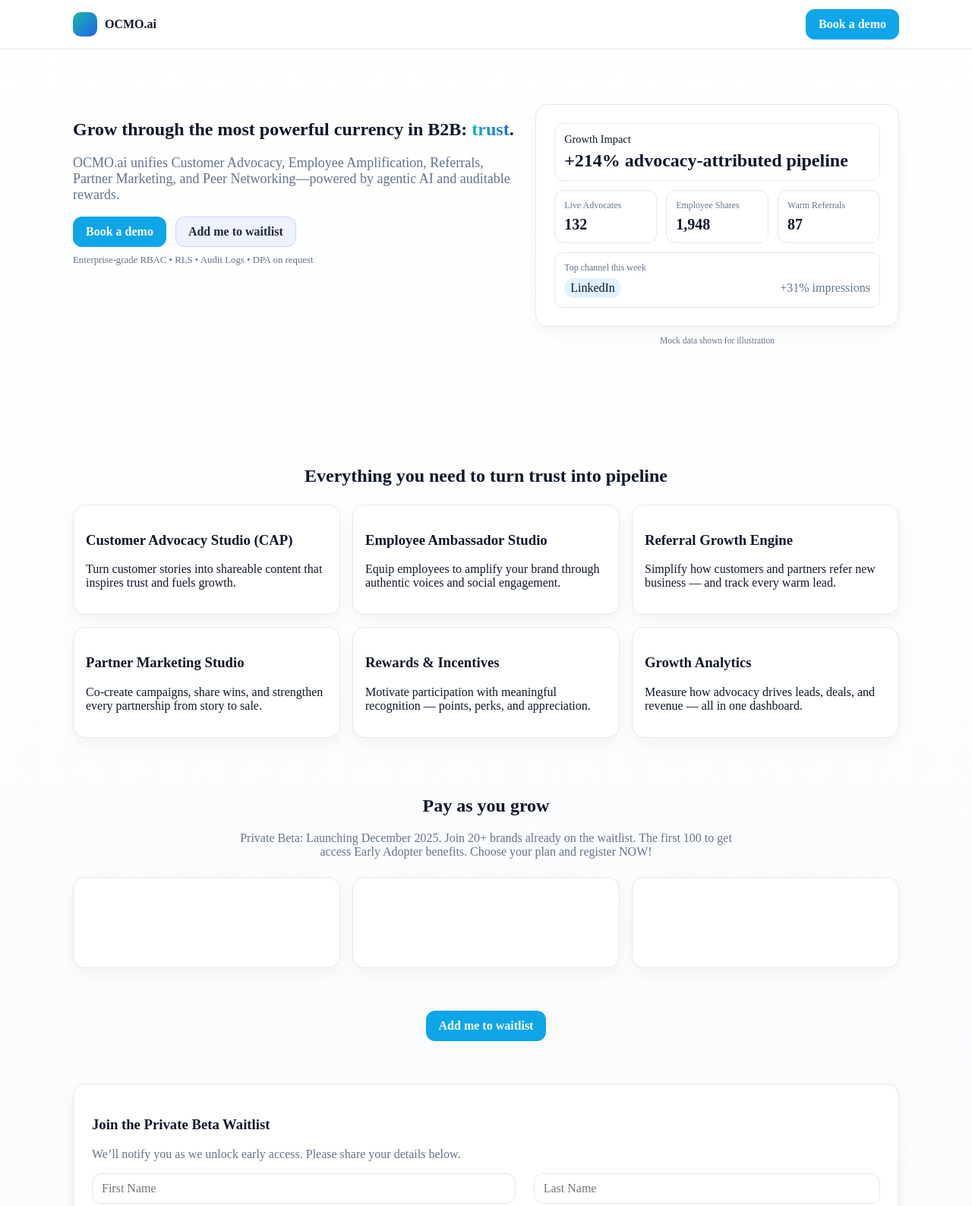
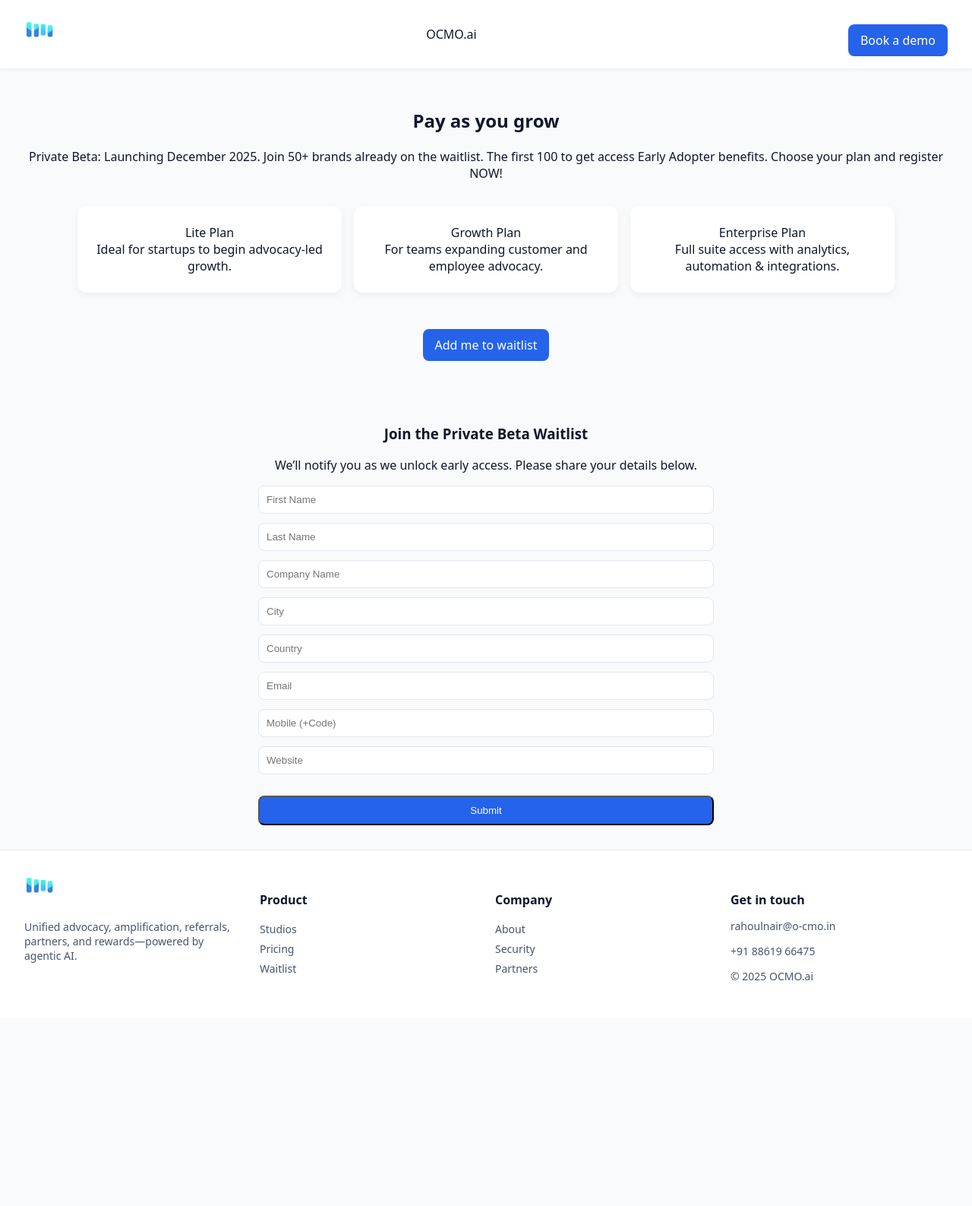
Before and after one commit to RahoulNair/ocmo.ai, a plain HTML site: page index.html in a window 1280 px wide. Shown: the top 1587 px of the page at 76% size. After the commit the page ends 1340 px from the top, so only its background shows below. Drawn offline with Linux system fonts and the light colour scheme.

Commit message:
Add files via upload

```diff
--- a/app.js
+++ b/app.js
@@ -1,10 +1 @@
-
-// Smooth scroll for anchor links
-document.querySelectorAll('a[href^="#"]').forEach(a=>{
-  a.addEventListener('click',e=>{
-    const id=a.getAttribute('href').slice(1);
-    const el=document.getElementById(id);
-    if(el){ e.preventDefault(); el.scrollIntoView({behavior:'smooth'}); }
-  });
-});
 console.log('OCMO.ai static site ready');
--- a/index.html
+++ b/index.html
@@ -4,148 +4,73 @@
   <meta charset="utf-8" />
   <meta name="viewport" content="width=device-width, initial-scale=1" />
   <title>OCMO.ai — Advocacy-led Growth</title>
-  <meta name="description" content="OCMO.ai unifies Customer Advocacy, Employee Amplification, Referrals, Partner Marketing, and Rewards — powered by agentic AI." />
   <link rel="stylesheet" href="style.css" />
 </head>
 <body>
-<header class="site-header">
-  <div class="container nav">
-    <div class="brand">
-      <div class="logo"></div>
+  <header>
+    <div class="nav">
+      <img src="OCMO Logo - Transparent.png" alt="OCMO.ai" class="logo" />
       <span>OCMO.ai</span>
-    </div>
-    <div class="actions">
-      <a class="btn" href="mailto:rahoulnair@o-cmo.in?subject=Interested%20in%20OCMO.AI%20Demo&body=Hi%20Rahoul%2C%0D%0A%0D%0ACompany%20Name%3A%20%0D%0AFull%20Name%3A%20%0D%0ALocation%20(City%2C%20Country)%3A%20%0D%0AEmail%3A%20%0D%0AMobile%20(%2BCode)%3A%20%0D%0AWebsite%3A%20%0D%0A%0D%0AWe%27d%20like%20a%20demo%20of%20OCMO.AI.%0D%0AThanks!">Book a demo</a>
-    </div>
+      <a class="btn" href="mailto:rahoulnair@o-cmo.in?subject=Interested%20in%20OCMO.AI%20Demo">Book a demo</a>
     </div>
   </header>
 
-<main>
-  <section class="hero">
-    <div class="container grid2">
+  <section id="pricing" class="center">
+    <h2>Pay as you grow</h2>
+    <p>Private Beta: Launching December 2025. Join 50+ brands already on the waitlist. The first 100 to get access Early Adopter benefits. Choose your plan and register NOW!</p>
+    <div class="plans">
+      <div class="plan">Lite Plan<br/>Ideal for startups to begin advocacy-led growth.</div>
+      <div class="plan">Growth Plan<br/>For teams expanding customer and employee advocacy.</div>
+      <div class="plan">Enterprise Plan<br/>Full suite access with analytics, automation & integrations.</div>
+    </div>
+    <a href="#register" class="btn">Add me to waitlist</a>
+  </section>
+
+  <section id="register" class="form">
+    <h3>Join the Private Beta Waitlist</h3>
+    <p>We’ll notify you as we unlock early access. Please share your details below.</p>
+    <form action="https://formspree.io/f/xqayjqed" method="POST">
+      <input name="firstName" placeholder="First Name" required />
+      <input name="lastName" placeholder="Last Name" required />
+      <input name="company" placeholder="Company Name" required />
+      <input name="city" placeholder="City" />
+      <input name="country" placeholder="Country" />
+      <input type="email" name="email" placeholder="Email" required />
+      <input name="mobile" placeholder="Mobile (+Code)" />
+      <input name="website" placeholder="Website" />
+      <input type="hidden" name="_subject" value="OCMO.ai Waitlist Submission" />
+      <input type="text" name="_gotcha" style="display:none" />
+      <button type="submit" class="btn">Submit</button>
+    </form>
+  </section>
+
+  <footer>
+    <div class="footer-grid">
       <div>
-        <h1>Grow through the most powerful currency in B2B: <span class="grad">trust</span>.</h1>
-        <p class="lead">OCMO.ai unifies Customer Advocacy, Employee Amplification, Referrals, Partner Marketing, and Peer Networking—powered by agentic AI and auditable rewards.</p>
-        <div class="row">
-          <a class="btn" href="mailto:rahoulnair@o-cmo.in?subject=Interested%20in%20OCMO.AI%20Demo&body=Hi%20Rahoul%2C%0D%0A%0D%0ACompany%20Name%3A%20%0D%0AFull%20Name%3A%20%0D%0ALocation%20(City%2C%20Country)%3A%20%0D%0AEmail%3A%20%0D%0AMobile%20(%2BCode)%3A%20%0D%0AWebsite%3A%20%0D%0A%0D%0AWe%27d%20like%20a%20demo%20of%20OCMO.AI.%0D%0AThanks!">Book a demo</a>
-          <a class="btn ghost" href="#register">Add me to waitlist</a>
-        </div>
-        <p class="meta">Enterprise‑grade RBAC • RLS • Audit Logs • DPA on request</p>
+        <img src="OCMO Logo - Transparent.png" alt="OCMO.ai" class="logo small" />
+        <p>Unified advocacy, amplification, referrals, partners, and rewards—powered by agentic AI.</p>
       </div>
       <div>
-        <div class="card pad">
-          <div class="kpi-grid">
-            <div class="kpi span3">
-              <p class="kpi-label">Growth Impact</p>
-              <p class="kpi-value">+214% advocacy‑attributed pipeline</p>
-            </div>
-            <div class="kpi"><p class="kpi-small">Live Advocates</p><p class="kpi-num">132</p></div>
-            <div class="kpi"><p class="kpi-small">Employee Shares</p><p class="kpi-num">1,948</p></div>
-            <div class="kpi"><p class="kpi-small">Warm Referrals</p><p class="kpi-num">87</p></div>
-            <div class="kpi span3">
-              <p class="kpi-small">Top channel this week</p>
-              <div class="row space">
-                <div class="chip">LinkedIn</div><span class="muted">+31% impressions</span>
-              </div>
-            </div>
-          </div>
-        </div>
-        <p class="tiny muted center">Mock data shown for illustration</p>
-      </div>
-    </div>
-  </section>
-
-  <section id="product" class="container pad-top">
-    <h2 class="center">Everything you need to turn trust into pipeline</h2>
-    <div class="grid3">
-      <div class="card">
-        <h3>Customer Advocacy Studio (CAP)</h3>
-        <p>Turn customer stories into shareable content that inspires trust and fuels growth.</p>
-      </div>
-      <div class="card">
-        <h3>Employee Ambassador Studio</h3>
-        <p>Equip employees to amplify your brand through authentic voices and social engagement.</p>
-      </div>
-      <div class="card">
-        <h3>Referral Growth Engine</h3>
-        <p>Simplify how customers and partners refer new business — and track every warm lead.</p>
-      </div>
-      <div class="card">
-        <h3>Partner Marketing Studio</h3>
-        <p>Co-create campaigns, share wins, and strengthen every partnership from story to sale.</p>
-      </div>
-      <div class="card">
-        <h3>Rewards & Incentives</h3>
-        <p>Motivate participation with meaningful recognition — points, perks, and appreciation.</p>
-      </div>
-      <div class="card">
-        <h3>Growth Analytics</h3>
-        <p>Measure how advocacy drives leads, deals, and revenue — all in one dashboard.</p>
-      </div>
-    </div>
-  </section>
-
-  <section id="pricing" class="container pad-top center">
-    <h2>Pay as you grow</h2>
-    <p class="muted maxw">Private Beta: Launching December 2025. Join 20+ brands already on the waitlist. The first 100 to get access Early Adopter benefits. Choose your plan and register NOW!</p>
-    <div class="grid3">
-      <div class="card tall"></div>
-      <div class="card tall"></div>
-      <div class="card tall"></div>
-    </div>
-    <div class="pad-top">
-      <a class="btn" href="#register">Add me to waitlist</a>
-    </div>
-  </section>
-
-  <section id="register" class="container pad-top">
-    <div class="card pad">
-      <h3>Join the Private Beta Waitlist</h3>
-      <p class="muted">We’ll notify you as we unlock early access. Please share your details below.</p>
-      <form class="grid2" onsubmit="return false;">
-        <input placeholder="First Name" required />
-        <input placeholder="Last Name" required />
-        <input class="span2" placeholder="Company Name" required />
-        <input placeholder="City" />
-        <input placeholder="Country" />
-        <input type="email" placeholder="Email" required />
-        <input placeholder="Mobile (+Code)" />
-        <input class="span2" placeholder="Website" />
-        <div class="span2"><button class="btn" type="submit">Submit</button></div>
-      </form>
-    </div>
-  </section>
-</main>
-
-<footer class="site-footer">
-  <div class="container grid4">
-    <div>
-      <div class="brand"><div class="logo sm"></div><span>OCMO.ai</span></div>
-      <p class="muted">Unified advocacy, amplification, referrals, partners, and rewards—powered by agentic AI.</p>
-    </div>
-    <div>
-      <p class="foot-h">Product</p>
-      <ul class="foot-list">
+        <h4>Product</h4>
+        <ul>
           <li><a href="#product">Studios</a></li>
           <li><a href="#pricing">Pricing</a></li>
           <li><a href="#register">Waitlist</a></li>
         </ul>
       </div>
       <div>
-      <p class="foot-h">Company</p>
-      <ul class="foot-list">
+        <h4>Company</h4>
+        <ul>
           <li><a href="#">About</a></li>
           <li><a href="#">Security</a></li>
           <li><a href="#">Partners</a></li>
         </ul>
       </div>
       <div>
-      <p class="foot-h">Get in touch</p>
-      <ul class="foot-list">
-        <li><a href="mailto:rahoulnair@o-cmo.in">rahoulnair@o-cmo.in</a></li>
-        <li><a href="tel:+918861966475">+91 88619 66475</a></li>
-        <li>© 2025 OCMO.ai</li>
-      </ul>
+        <h4>Get in touch</h4>
+        <p><a href="mailto:rahoulnair@o-cmo.in">rahoulnair@o-cmo.in</a></p>
+        <p><a href="tel:+918861966475">+91 88619 66475</a></p>
+        <p>© 2025 OCMO.ai</p>
       </div>
     </div>
   </footer>
--- a/sitemap.xml
+++ b/sitemap.xml
@@ -1,4 +1,4 @@
-<?xml version="1.0" encoding="UTF-8"?>
-<urlset xmlns="http://www.sitemaps.org/schemas/sitemap/0.9">
+<?xml version='1.0' encoding='UTF-8'?>
+<urlset xmlns='http://www.sitemaps.org/schemas/sitemap/0.9'>
   <url><loc>https://rahoulnair.github.io/</loc><priority>1.00</priority></url>
 </urlset>
--- a/style.css
+++ b/style.css
@@ -1,45 +1 @@
-
-:root{--bg:#ffffff;--ink:#0f172a;--muted:#64748b;--line:#e2e8f0;--grad1:#14b8a6;--grad2:#2563eb}
-*{box-sizing:border-box}
-body{margin:0;color:var(--ink);background:linear-gradient(#fff,#f8fafc)}
-a{color:inherit;text-decoration:none}
-.container{max-width:1120px;margin:0 auto;padding:0 16px}
-.center{text-align:center}
-.lead{font-size:1.125rem;color:var(--muted)}
-.meta{margin-top:10px;font-size:.8rem;color:var(--muted)}
-.muted{color:var(--muted)}
-.maxw{max-width:680px;margin:8px auto 0}
-.row{display:flex;gap:12px;align-items:center}
-.space{justify-content:space-between}
-.grid2{display:grid;grid-template-columns:1fr;gap:24px}
-.grid3{display:grid;grid-template-columns:1fr;gap:16px;margin-top:24px}
-.grid4{display:grid;grid-template-columns:1fr;gap:16px}
-@media(min-width:900px){.grid2{grid-template-columns:1.1fr .9fr}.grid3{grid-template-columns:repeat(3,1fr)}.grid4{grid-template-columns:2fr 1fr 1fr 1fr}}
-.logo{width:32px;height:32px;border-radius:10px;background:linear-gradient(135deg,var(--grad1),var(--grad2))}
-.logo.sm{width:28px;height:28px;border-radius:8px}
-.brand{display:flex;gap:10px;align-items:center;font-weight:600}
-.site-header{backdrop-filter:saturate(1.2) blur(6px);position:sticky;top:0;border-bottom:1px solid var(--line);background:rgba(255,255,255,.7);z-index:10}
-.nav{display:flex;justify-content:space-between;align-items:center;padding:12px 16px}
-.btn{display:inline-flex;align-items:center;justify-content:center;padding:10px 16px;border-radius:12px;border:1px solid transparent;background:#0ea5e9;color:#fff;font-weight:600}
-.btn.ghost{background:#eef2ff;color:#1e293b;border-color:#c7d2fe}
-.hero{padding:72px 0;position:relative}
-.grad{background:linear-gradient(90deg,var(--grad1),var(--grad2));-webkit-background-clip:text;background-clip:text;color:transparent}
-.card{background:#fff;border:1px solid var(--line);border-radius:16px;box-shadow:0 8px 20px rgba(2,8,23,.04);padding:16px}
-.card.pad{padding:24px}
-.pad-top{padding-top:56px}
-.kpi-grid{display:grid;grid-template-columns:repeat(3,1fr);gap:12px}
-.kpi{border:1px solid var(--line);border-radius:12px;padding:12px}
-.kpi.span3{grid-column:1/-1}
-.kpi-label{font-size:.9rem;color:var(--ink);margin:0 0 6px}
-.kpi-value{font-size:1.5rem;font-weight:700;margin:0}
-.kpi-small{color:var(--muted);font-size:.75rem;margin:0 0 6px}
-.kpi-num{font-size:1.25rem;font-weight:700;margin:0}
-.chip{padding:4px 8px;border-radius:999px;background:#e0f2fe}
-.tiny{font-size:.72rem}
-.tall{height:120px}
-.site-footer{border-top:1px solid var(--line);padding:40px 0;margin-top:56px}
-.foot-h{font-weight:600;margin:0 0 8px}
-.foot-list{list-style:none;padding:0;margin:0;display:grid;gap:6px}
-input,button{font:inherit}
-input{width:100%;padding:10px 12px;border:1px solid var(--line);border-radius:12px}
-form .span2{grid-column:1/-1}
+body{margin:0;font-family:system-ui,sans-serif;color:#0f172a;background:#f9fafb}a{text-decoration:none;color:inherit}.nav{display:flex;align-items:center;justify-content:space-between;padding:1rem 2rem;background:#fff;box-shadow:0 2px 4px rgba(0,0,0,0.05)}.logo{height:40px}.btn{background:#2563eb;color:#fff;padding:10px 16px;border-radius:8px;display:inline-block;margin-top:1rem}.center{text-align:center;padding:2rem}.plans{display:flex;flex-direction:column;gap:1rem;align-items:center;margin:2rem 0}.plan{background:#fff;padding:1.5rem;border-radius:12px;max-width:300px;width:100%;box-shadow:0 4px 10px rgba(0,0,0,0.05)}@media(min-width:768px){.plans{flex-direction:row;justify-content:center}}.form{padding:2rem;text-align:center}.form form{max-width:600px;margin:auto;display:grid;gap:0.75rem}.form input{padding:10px;border:1px solid #e2e8f0;border-radius:8px}.footer-grid{display:grid;gap:1.5rem;padding:2rem;background:#fff;border-top:1px solid #e2e8f0}@media(min-width:768px){.footer-grid{grid-template-columns:repeat(4,1fr)}}.footer-grid ul{list-style:none;padding:0}.footer-grid li{margin:4px 0}.footer-grid h4{margin-bottom:0.5rem}footer p,footer a{color:#475569;font-size:14px}
```
Also changed, not shown: OCMO Logo - Transparent.png (added). Lines whose indentation alone changed are shown as unchanged.
